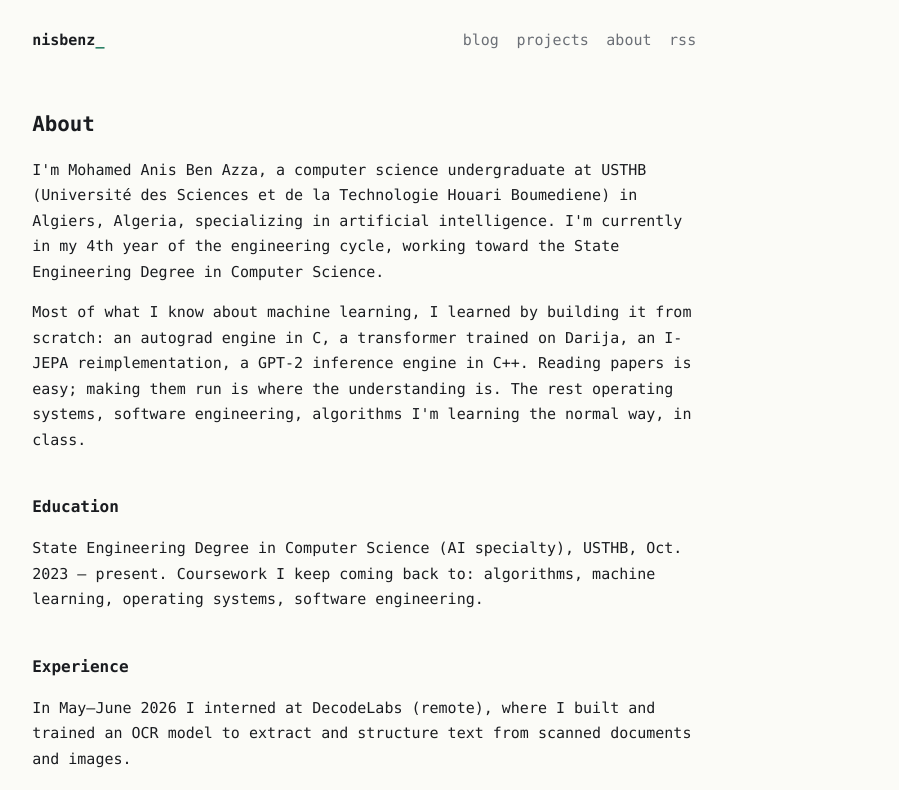
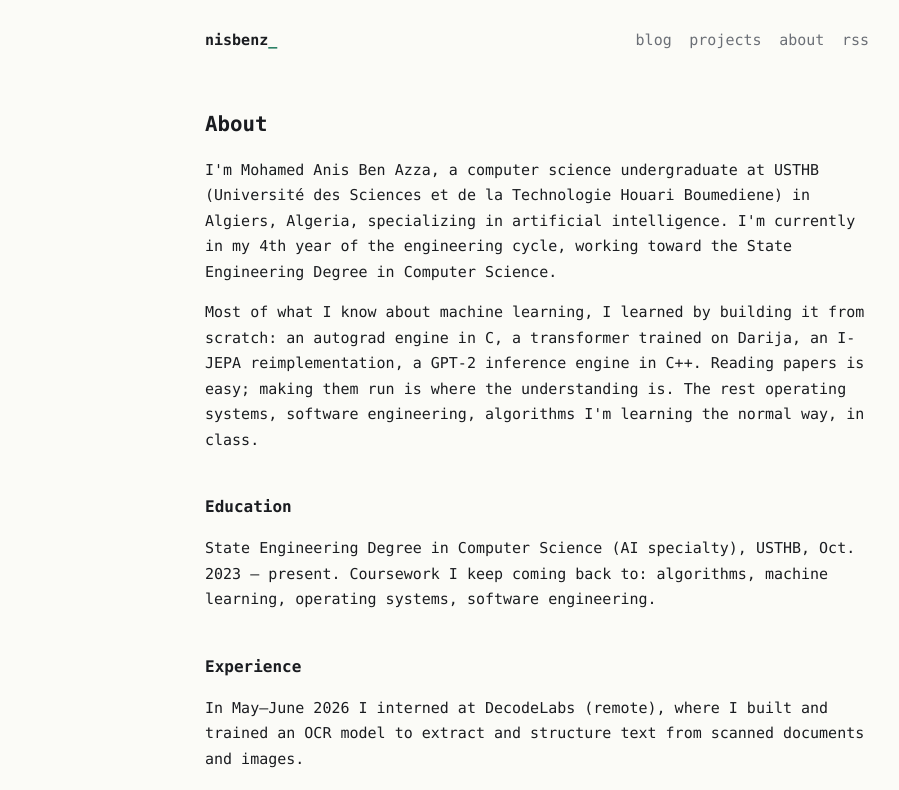
Before and after one commit to nisbenz/portfolio, a Next.js app: page /about in a window 1280 px wide. Shown: the top 790 px of the page, without its empty margins (103-1002 px from the left). Built offline with nearby package versions, Linux system fonts and the light colour scheme.

Commit message:
Center the website layout

```diff
--- a/src/app/globals.css
+++ b/src/app/globals.css
@@ -42,15 +42,9 @@ body {
 .shell {
   width: 100%;
   max-width: 44rem;
-  margin: 0;
+  margin: 0 auto;
   padding-left: 1.25rem;
   padding-right: 1.25rem;
-}
-
-@media (min-width: 56rem) {
-  .shell {
-    margin-left: clamp(1.5rem, 9vw, 8rem);
-  }
 }
 
 a {
```
